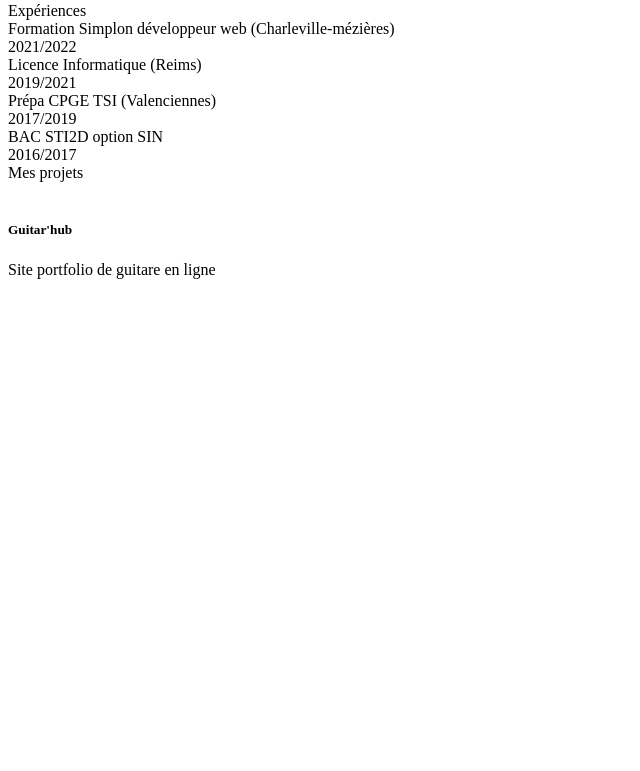
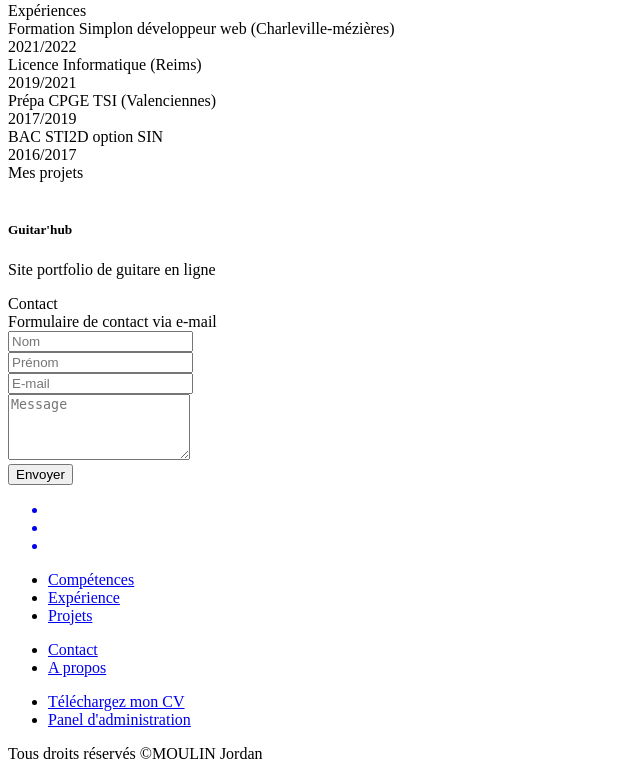
Before and after one commit to Eldryr62570/portfolio, a Symfony app: template templates/main/index.html.twig in a window 1280 px wide. Shown: the part 594-1365 px from the top of the page, without its empty margins (0-640 px from the left). Before the commit the page ends 873 px from the top, so only its background shows below. Run offline with Twig, Linux system fonts and the light colour scheme; the template is opened without the code that fills it, so the values that code supplies are empty; some libraries are stand-ins or nearby versions.

Commit message:
Fin front

```diff
--- a/templates/_partials/_footer.html.twig
+++ b/templates/_partials/_footer.html.twig
@@ -0,0 +1,48 @@
+<footer id="contact" class="py-5 d-flex justify-content-center">
+    <ul>
+        <div id="icon-container">
+            <a href="#">
+                <div class="icon">
+                    <li><i class="fab fa-linkedin"></i></li>
+                </div>
+            </a>
+            <a href="#">
+                <div class="icon">
+                    <li><i class="fab fa-github"></i></li>
+                </div>
+            </a>
+            <a href="#">
+                <div class="icon">
+                    <li><i class="far fa-envelope"></i></li>
+                </div>
+            </a>
+
+        </div>
+    </ul>
+    <div class="container-fluid d-flex justify-content-center pt-5 text-center text-footer">
+        <div class="text-footer row w-100 d-flex justify-content-center">
+            <div class="col-4 d-flex justify-content-center">
+                <ul>
+                    <li> <a href="#">Compétences</a> </li>
+                    <li><a href="#">Expérience</a></li>
+                    <li><a href="#">Projets</a></li>
+                </ul>
+            </div>
+            <div class="col-4 d-flex justify-content-center">
+                 <ul>
+                    <li> <a href="#">Contact</a></li>
+                    <li> <a href="#">A propos</a></li>
+                </ul>
+            </div>
+            <div class="col-4 d-flex justify-content-center">
+            <ul>
+                <li> <a href="#">Téléchargez mon CV</a></li>
+                <li> <a href="#">Panel d'administration</a></li>
+            </ul>
+            </div>
+        </div>
+    </div>
+    <div class="copyright d-flex justify-content-center color-black pt-5">
+        Tous droits réservés ©MOULIN Jordan
+    </div>
+</footer>
--- a/templates/main/index.html.twig
+++ b/templates/main/index.html.twig
@@ -132,5 +132,37 @@
             </div>
         </div>
 </section>
+<section class="form-contact">
+    <div class="titleContainer-blue">
+        <div class="display-2 pt-5 pb-3 ml-5 title-contact">
+            <span>C</span>ontact
+        </div>
+        <div class="title-desc">
+            Formulaire de contact via e-mail
+        </div>
+    </div>
+    <div class="form-container py-5">
+        <form class="d-flex flex-column align-items-center">
+            <div class="form-group">
+                <input type="text" class="form-control" id="exampleInputEmail1" aria-describedby="emailHelp"
+                    placeholder="Nom">
+            </div>
+            <div class="form-group">
+                <input type="text" class="form-control" id="exampleInputEmail1" aria-describedby="emailHelp"
+                    placeholder="Prénom">
+            </div>
+            <div class="form-group">
+                <input type="email" class="form-control" id="exampleInputEmail1" aria-describedby="emailHelp"
+                    placeholder="E-mail">
+            </div>
+            <div class="form-group">
+                <textarea class="form-control" id="exampleFormControlTextarea1" rows="4" placeholder="Message"></textarea>
+            </div>
+            <div class="d-flex justify-content-start w-100">
+                <button type="submit" class="btn btn-primary">Envoyer</button>
+            </div>
+        </form>
+    </div>
+</section>
 
 {% endblock %}
```
Also changed, not shown: assets/styles/app.css (+118 -3 lines).
